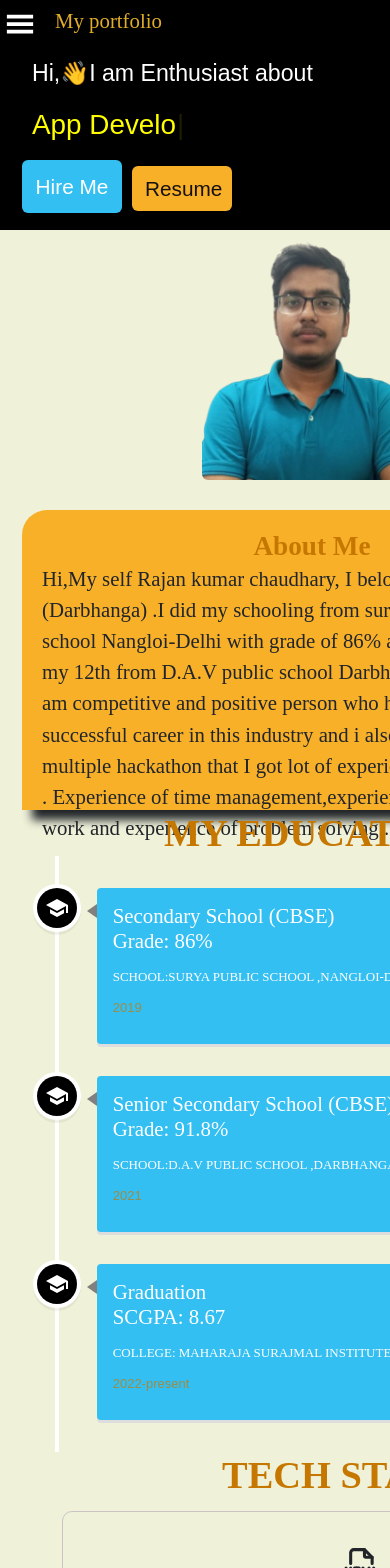
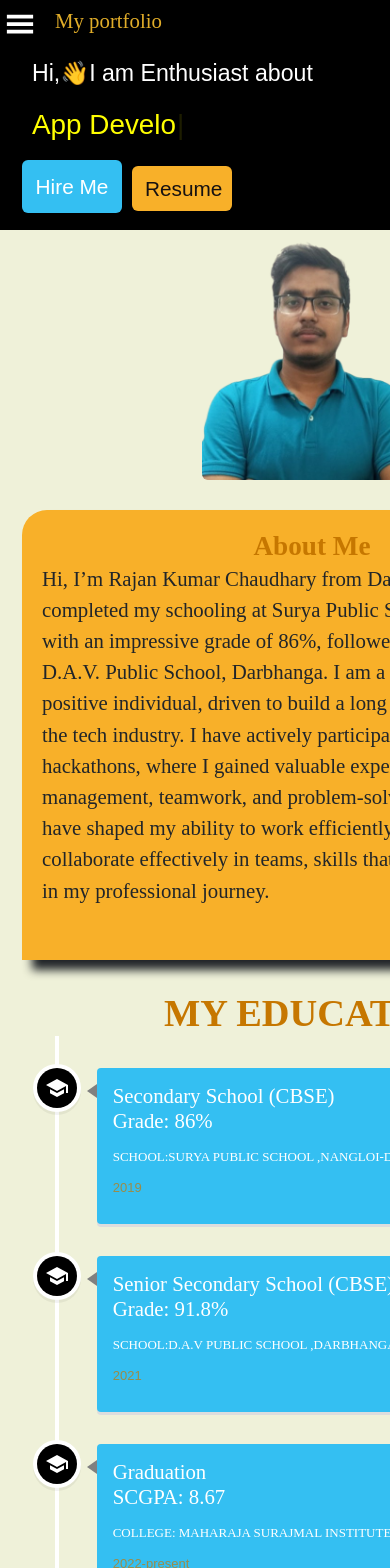
Before and after one commit to Rajankumar001/Myportfolio, a React (Vite) app in the folder client/: page / in a window 390 px wide. Shown: the top 1568 px of the page. Built offline with nearby package versions, Linux system fonts and the light colour scheme.

Commit message:
changes in about section

```diff
--- a/client/src/pages/About/About.css
+++ b/client/src/pages/About/About.css
@@ -47,6 +47,7 @@
  @media (max-width:600px) {
    .about-section{
    margin: 0;
+   height: 760px;
     padding-right: 15px;
    }
 
@@ -58,15 +59,18 @@
     width: 600px;
   }
   .card-about-text {
-    width: 480px;
-    height: 400px;
+    width: 550px;
+    height: 450px;
     margin-right: 20px !important;
     text-wrap: wrap;
 
   }
+  .col-md-8{
+    height: 450px;
+  }
   .card-body-container{
    width: 580px;
-   height: 400px;
+   height: 450px !important;
    text-wrap: wrap;
    margin-right: 20px !important;
    }
--- a/client/src/pages/About/About.jsx
+++ b/client/src/pages/About/About.jsx
@@ -7,20 +7,17 @@ const About = () => {
   return (
     <>
    <div className="container-lg about-section" id='About'>
-   <div class="row about-container">
+   <div className="row about-container">
 
-    <div class="col-md-4 about-image">
-      <img src={image} class="img-fluid rounded-start image-pic " alt="..."/>
+    <div className="col-md-4 about-image">
+      <img src={image} className="img-fluid rounded-start image-pic " alt="..."/>
     </div>
 
-    <div class="col-md-8">
-      <div class="card-body-container">
-        <h5 class="card-title">About Me</h5>
-        <p class="card-about-text "> Hi,My self Rajan kumar chaudhary, I belong from bihar (Darbhanga) .I did my schooling from surya public school Nangloi-Delhi
-        with grade of 86% and completed my 12th from D.A.V public school Darbhanga (Bihar).I am competitive and positive person
-        who have long and successful career in this industry and i also participated multiple hackathon that I got
-        lot of experience from there . Experience of time management,experience of Team work and experience of problem solving
-        .
+    <div className="col-md-8">
+      <div className="card-body-container">
+        <h5 className="card-title">About Me</h5>
+        <p className="card-about-text "> Hi, I’m Rajan Kumar Chaudhary from Darbhanga, Bihar. I completed my schooling at Surya Public School, Nangloi-Delhi, with an impressive grade of 86%, followed by my 12th from D.A.V. Public School, Darbhanga. I am a competitive and positive individual, driven to build a long and successful career in the tech industry.
+        I have actively participated in several hackathons, where I gained valuable experience in time management, teamwork, and problem-solving. These experiences have shaped my ability to work efficiently under pressure and collaborate effectively in teams, skills that I aim to carry forward in my professional journey.
 </p>
 
       </div>
--- a/client/src/pages/Contact/Contact.css
+++ b/client/src/pages/Contact/Contact.css
@@ -34,6 +34,7 @@
     font-weight: 500;
 }
 .contact-button{
+    margin-top: 10px;
  background-color: #34bff2;
   width: 50%;
   margin-left: 26%;
--- a/client/src/pages/Education/Education.css
+++ b/client/src/pages/Education/Education.css
@@ -1,3 +1,5 @@
+
+
 .Education-title{
     margin-top: 20px;
     text-align: center;
```
Also changed, not shown: client/src/pages/Contact/Contact.jsx (+0 -23 lines).
